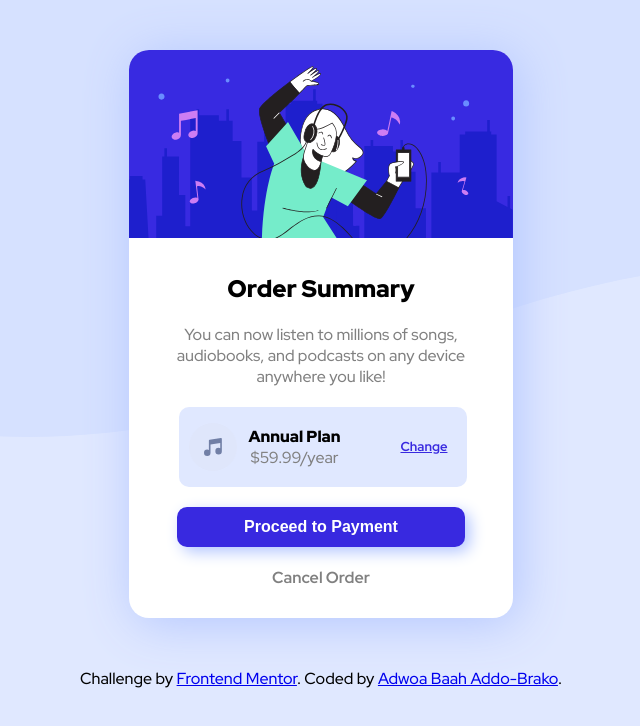
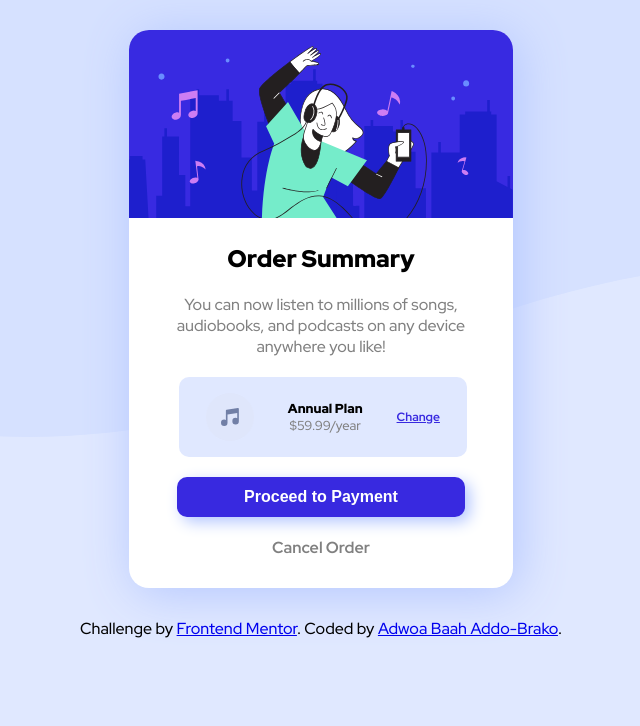
Before and after one commit to missbaah/Order-Summary-Component, a plain HTML site: page index.html in a window 1280 px wide. Shown: the whole page, without its empty margins (319-959 px from the left). Drawn offline with Linux system fonts and the light colour scheme.

Commit message:
final changes

```diff
--- a/style.css
+++ b/style.css
@@ -1,9 +1,6 @@
 :root{
     --lighter-font: rgb(128, 128, 128);
 }
-
-
-
 
 *{
     margin: 0px;
@@ -28,7 +25,7 @@ body{
     background-color: white;
     width: 30%;
     height: 60%;
-    margin: 50px auto;
+    margin: 30px auto;
     border-radius: 20px;
     overflow: hidden;
     text-align: center;
@@ -39,9 +36,9 @@ body{
     width: 100%;
 }
 
-.container h2 {
-    margin-top: 30px;
-    margin-bottom: 15px;
+.container h2{
+    margin-top: 20px;
+    margin-bottom: 10px;
     text-align: center;
     font-weight: 900;
 }
@@ -53,25 +50,20 @@ body{
 
 .pricing-wrapper{
     background-color: hsl(225, 100%, 94%);
-    margin: 10px 50px;
+    margin: 10px 13%;
     width: 75%;
+    padding: 10px;
     height: 80px;
     border-radius: 10px;
-    display: grid;
-    grid-template-columns: 30px auto auto;
-    column-gap: 20px;
-    justify-content: center;
+    display: flex;
+    flex-direction: row;
+    justify-content: space-around;
     align-items: center;
 }
 
-.pricing-wrapper img{
-    position: relative;
-    right: 30px;
-}
-
 .pricing-wrapper p{
-    position: relative;
-    right: 20px;
+    font-size: small;
+    align-self: left;
 }
 
 .plan-type{
@@ -83,11 +75,14 @@ body{
 }
 
 .pricing-wrapper a{
-    position: relative;
-    left: 20px;
-    font-size: 13px;
+    font-size: 12px;
     color:hsl(245, 75%, 52%);
     font-weight: 700;
+}
+
+.pricing-wrapper a:hover{
+    cursor: pointer;
+    text-decoration: none;
 }
 
 button{
@@ -103,6 +98,12 @@ button{
     box-shadow: 5px 5px 15px hsl(225, 100%, 85%) ;
 }
 
+button:hover{
+    background-color: hsl(245, 80%, 67%);
+    cursor: pointer;
+    transition: 0.3s;
+}
+
 .cancel-order{
     display: block;
     color: var(--lighter-font);
@@ -112,8 +113,15 @@ button{
     margin-bottom: 30px;
 }
 
+.cancel-order:hover{
+    color: black;
+    cursor: pointer;
+    transition: 0.3s;
+}
+
 
 @media  (max-width: 769px) {
     .container{
         width: 80%;
+    }
 }
```
Also changed, not shown: images/Screenshot 2022-05-25 at 20-41-50 Frontend Mentor Order summary card.png (added), 2 other files.
